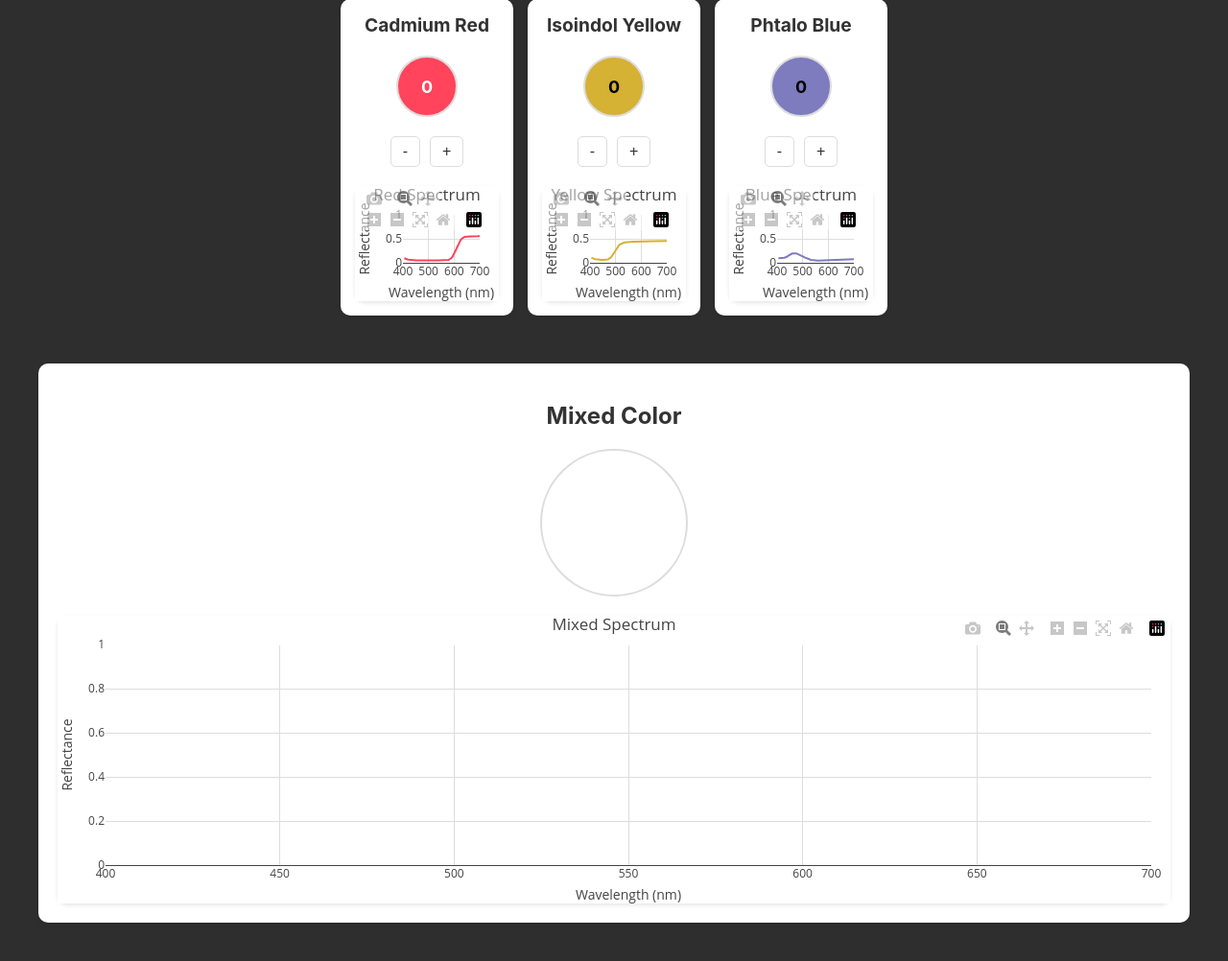
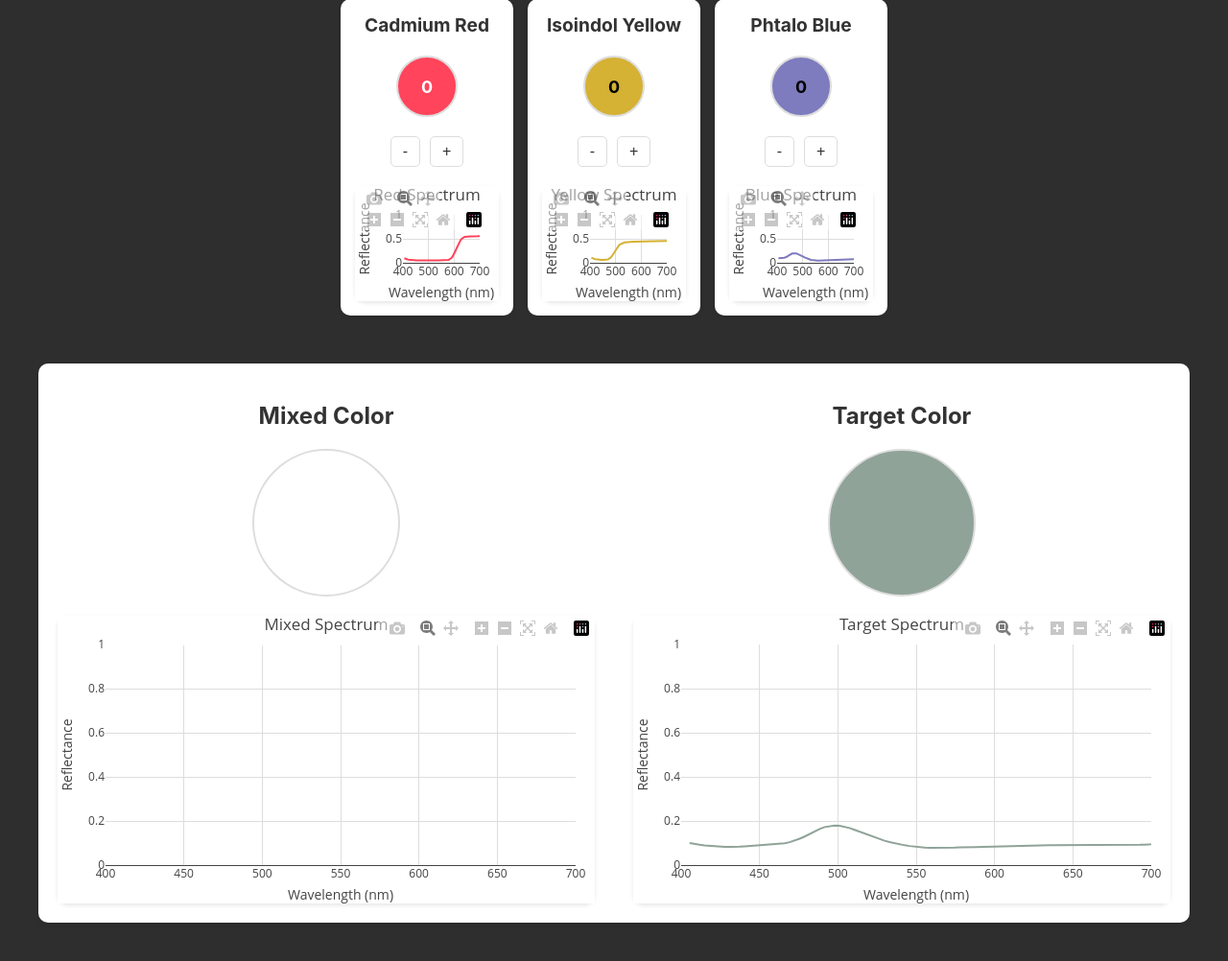
Before and after one commit to janoskonig/shadematch_python, a Flask app: page /spectral in a window 1280 px wide. Shown: the part 171-1173 px from the top of the page at 96% size. Run offline with Flask 2, Linux system fonts and the light colour scheme; some libraries are stand-ins or nearby versions.

Commit message:
SpecMix: target color shows

```diff
--- a/static/spectral_mixer.js
+++ b/static/spectral_mixer.js
@@ -338,6 +338,45 @@ class SpectralMixer {
         const luminance = (0.299 * r + 0.587 * g + 0.114 * b) / 255;
         return luminance > 0.5 ? '#000000' : '#ffffff';
     }
+
+    computeMixedColor(dropCounts) {
+        const totalDrops = Object.values(dropCounts).reduce((a, b) => a + b, 0);
+        if (totalDrops === 0) {
+            return {
+                rgb: [255, 255, 255],
+                spectrum: Array(this.SIZE).fill(1)
+            };
+        }
+        let mixedKS = Array(this.SIZE).fill(0);
+        let totalWeight = 0;
+        Object.entries(dropCounts).forEach(([color, drops]) => {
+            if (drops > 0) {
+                const data = spectrum_plots[color];
+                if (data) {
+                    totalWeight += drops;
+                }
+            }
+        });
+        if (totalWeight === 0) totalWeight = 1;
+        Object.entries(dropCounts).forEach(([color, drops]) => {
+            if (drops > 0) {
+                const data = spectrum_plots[color];
+                if (data) {
+                    const weight = drops / totalWeight;
+                    for (let i = 0; i < this.SIZE; i++) {
+                        const R = Math.max(0.0001, Math.min(0.9999, data.reflectances[i]));
+                        mixedKS[i] += this.KS(R) * weight;
+                    }
+                }
+            }
+        });
+        let mixedSpectrum = mixedKS.map(KS => {
+            const sqrt = Math.sqrt(KS * KS + 2 * KS);
+            return Math.max(0, Math.min(1, 1 + KS - sqrt));
+        });
+        const rgb = this.spectrumToRGB(mixedSpectrum);
+        return { rgb, spectrum: mixedSpectrum };
+    }
 }
 
 // Initialize the spectral mixer when the page loads
@@ -399,4 +438,52 @@ document.addEventListener('DOMContentLoaded', function() {
 
     // Initialize the spectral mixer
     window.spectralMixer = new SpectralMixer();
+
+    // After initializing SpectralMixer, compute and display the target color
+    setTimeout(() => {
+        if (window.spectralMixer) {
+            const targetDropCounts = { red: 0, yellow: 1, blue: 1 };
+            const { rgb, spectrum } = window.spectralMixer.computeMixedColor(targetDropCounts);
+            // Set the color for the target circle
+            const targetCircle = document.getElementById('targetCircle');
+            if (targetCircle) {
+                targetCircle.style.backgroundColor = `rgb(${rgb[0]}, ${rgb[1]}, ${rgb[2]})`;
+                targetCircle.style.color = window.spectralMixer.getContrastColor(rgb[0], rgb[1], rgb[2]);
+            }
+            // Plot the spectrum for the target
+            const targetSpectrumDiv = document.getElementById('targetSpectrum');
+            if (targetSpectrumDiv) {
+                const trace = {
+                    x: window.spectralMixer.wavelengths,
+                    y: spectrum,
+                    type: 'scatter',
+                    mode: 'lines',
+                    name: 'Target',
+                    line: {
+                        color: `rgb(${rgb[0]}, ${rgb[1]}, ${rgb[2]})`,
+                        width: 2
+                    }
+                };
+                const layout = {
+                    title: 'Target Spectrum',
+                    xaxis: {
+                        title: 'Wavelength (nm)',
+                        range: [400, 700],
+                        showgrid: true,
+                        gridcolor: '#ddd'
+                    },
+                    yaxis: {
+                        title: 'Reflectance',
+                        range: [0, 1],
+                        showgrid: true,
+                        gridcolor: '#ddd'
+                    },
+                    margin: { t: 30, r: 20, b: 40, l: 50 },
+                    paper_bgcolor: 'white',
+                    plot_bgcolor: 'white'
+                };
+                Plotly.newPlot(targetSpectrumDiv, [trace], layout);
+            }
+        }
+    }, 100);
 });
--- a/templates/spectral_mixer.html
+++ b/templates/spectral_mixer.html
@@ -192,10 +192,17 @@
             </div>
         </div>
 
-        <div class="mixed-color">
-            <h2>Mixed Color</h2>
-            <div class="color-circle" id="mixedCircle"></div>
-            <div class="mixed-spectrum" id="mixedSpectrum"></div>
+        <div class="mixed-color" style="display: flex; justify-content: center; gap: 40px; align-items: flex-start;">
+            <div style="flex: 1; text-align: center;">
+                <h2>Mixed Color</h2>
+                <div class="color-circle" id="mixedCircle"></div>
+                <div class="mixed-spectrum" id="mixedSpectrum"></div>
+            </div>
+            <div style="flex: 1; text-align: center;">
+                <h2>Target Color</h2>
+                <div class="color-circle" id="targetCircle"></div>
+                <div class="mixed-spectrum" id="targetSpectrum"></div>
+            </div>
         </div>
     </div>
 
```
